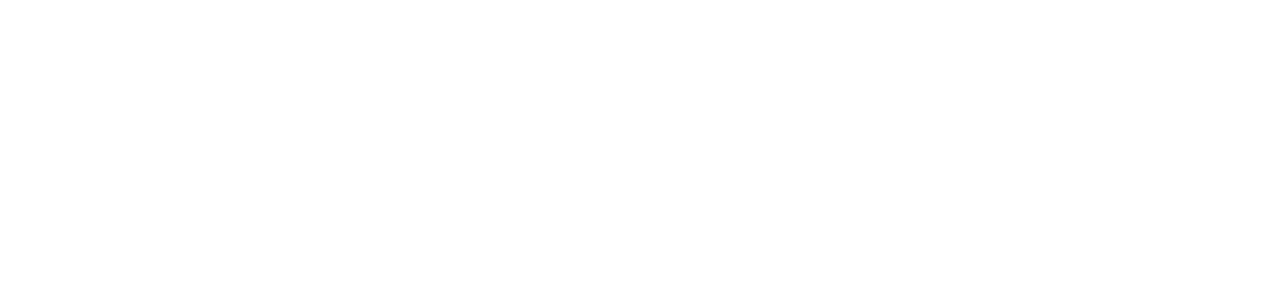
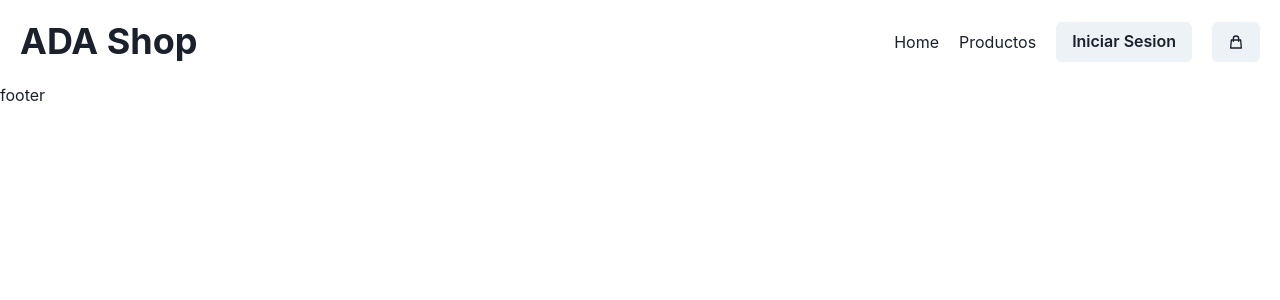
Before and after one commit to sami1793/ecommerce-ada, a React (Vite) app: page / in a window 1280 px wide. Shown: the top 300 px of the page. Built offline with nearby package versions, Linux system fonts and the light colour scheme.

Commit message:
Se realiza el Nav

```diff
--- a/package.json
+++ b/package.json
@@ -15,9 +15,12 @@
     "@chakra-ui/react": "^2.6.1",
     "@emotion/react": "^11.11.0",
     "@emotion/styled": "^11.11.0",
+    "firebase": "^9.22.0",
     "framer-motion": "^10.12.12",
     "react": "^18.2.0",
     "react-dom": "^18.2.0",
+    "react-hook-form": "^7.43.9",
+    "react-icons": "^4.8.0",
     "react-router-dom": "^6.11.2"
   },
   "devDependencies": {
--- a/src/App.jsx
+++ b/src/App.jsx
@@ -1,5 +1,7 @@
+import { AppLayout } from './layout/AppLayout'
+
 function App() {
-  return <></>
+  return <AppLayout></AppLayout>
 }
 
 export default App
--- /dev/null
+++ b/src/components/NavApp.jsx
@@ -0,0 +1,24 @@
+import { Button, HStack, Heading, Link, SimpleGrid } from '@chakra-ui/react'
+import { Link as NavLink } from 'react-router-dom'
+import { HiOutlineShoppingBag } from 'react-icons/hi'
+export const NavApp = () => {
+  return (
+    <SimpleGrid columns={2} p={5}>
+      <Heading>ADA Shop</Heading>
+      <HStack as="nav" gap="5" justifyContent="flex-end">
+        <Link as={NavLink} to="/">
+          Home
+        </Link>
+        <Link as={NavLink} to="/products">
+          Productos
+        </Link>
+        <Button as={NavLink} to="/iniciar-sesion">
+          Iniciar Sesion
+        </Button>
+        <Button as={NavLink} to="/carrito">
+          <HiOutlineShoppingBag />
+        </Button>
+      </HStack>
+    </SimpleGrid>
+  )
+}
--- /dev/null
+++ b/src/layout/AppLayout.jsx
@@ -0,0 +1,11 @@
+import { NavApp } from '../components/NavApp'
+
+export const AppLayout = ({ children }) => {
+  return (
+    <>
+      <NavApp />
+      <div>{children}</div>
+      <footer>footer</footer>
+    </>
+  )
+}
--- /dev/null
+++ b/src/pages/auth/Register.jsx
@@ -0,0 +1,3 @@
+export const Register = () => {
+  return <div>Register</div>
+}
```
Also changed, not shown: src/firebase/config.js (added, +21 -0 lines), 1 other file (tests, documents, lock files or other folders).
